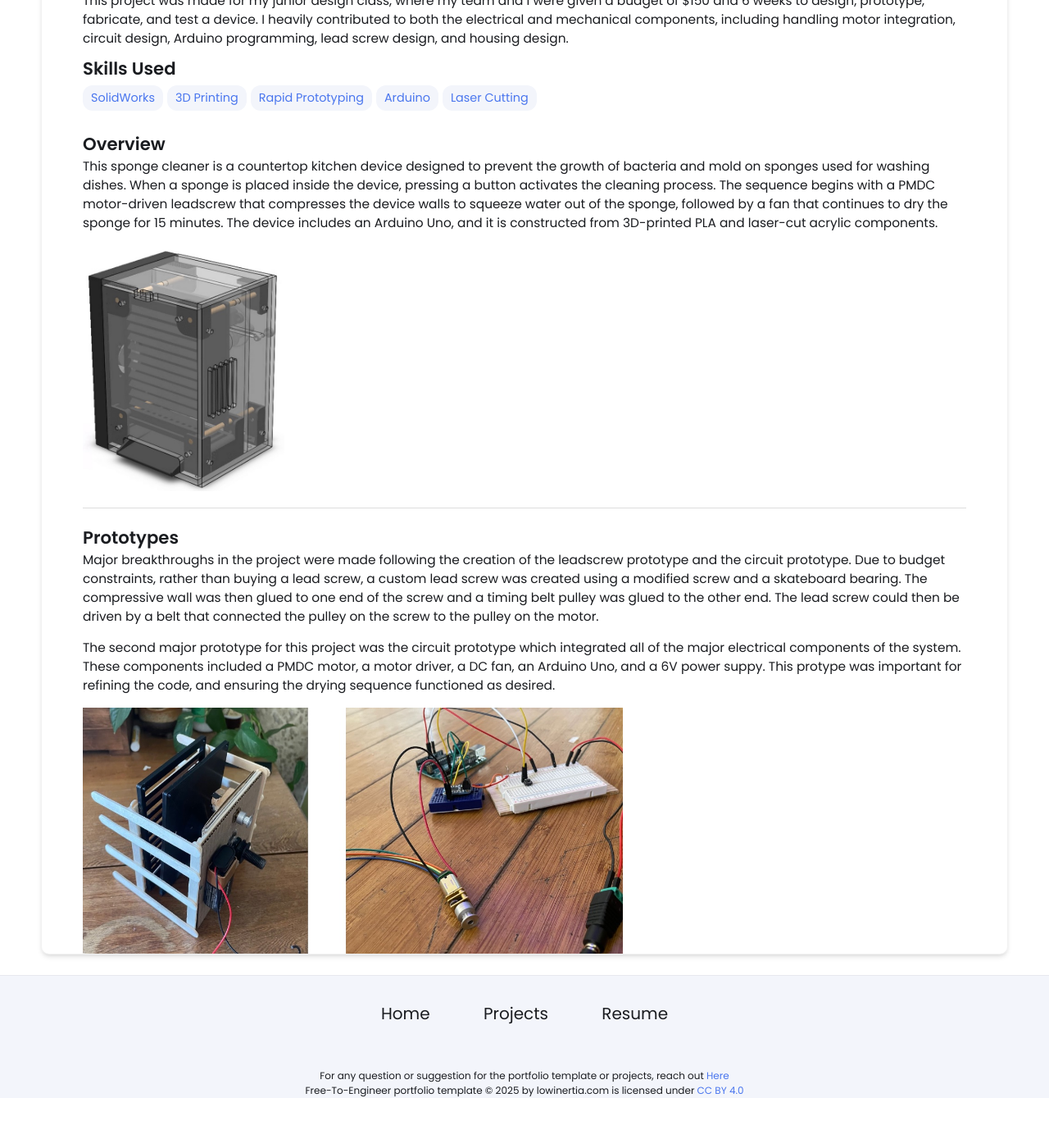
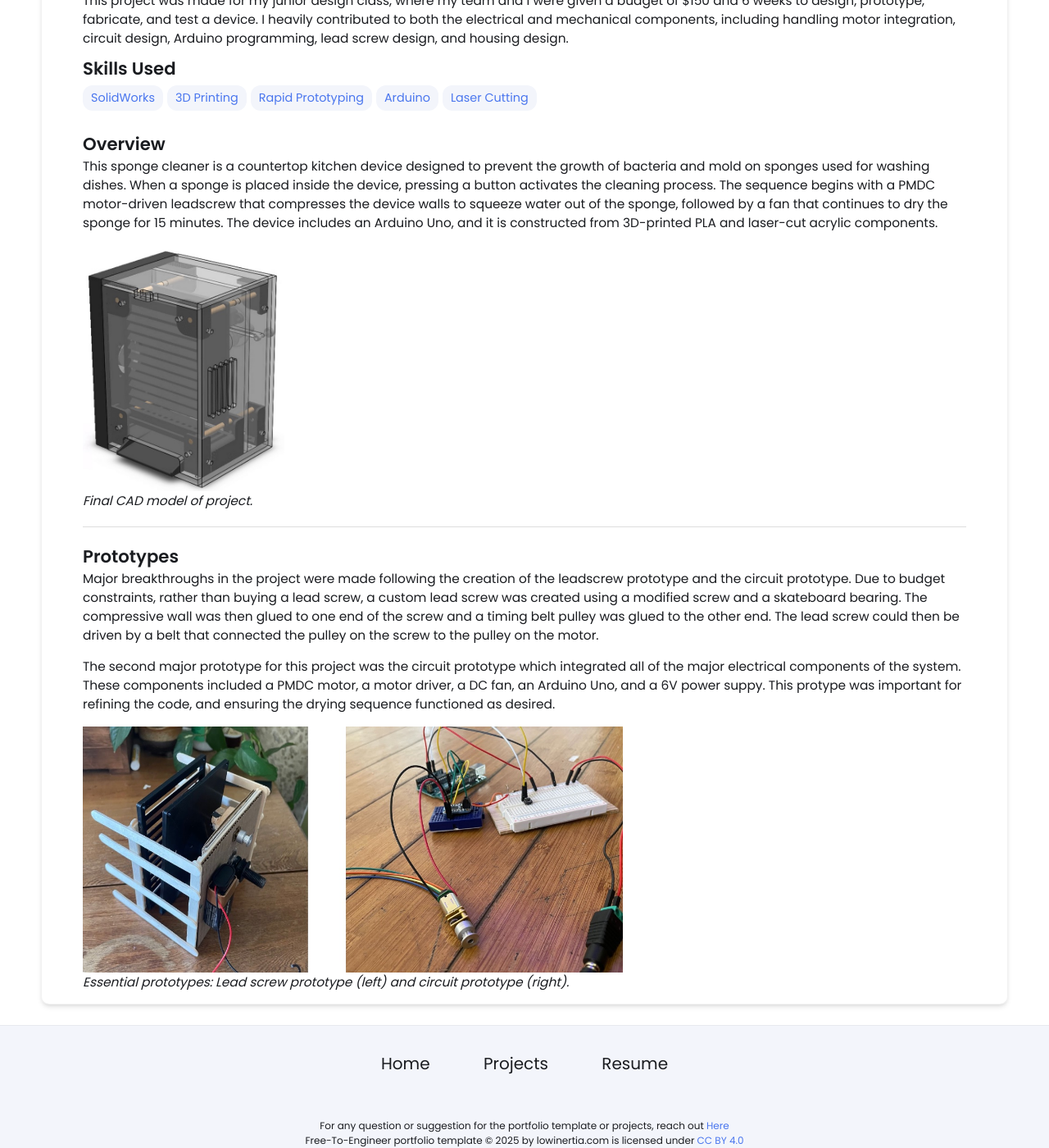
Before and after one commit to klee-eng/klee-eng.github.io, a Jekyll site: the page built from _projects/Sponge Cleaner/index.md, in a window 1280 px wide and 1400 px high, scrolled down 599 px. Shown: the whole window at 82% size. Built offline with Jekyll 4.4.1, drawn with Linux system fonts in a browser that asks for light colours; before the commit the page ends 1938 px from its top, so only the background shows below that.

Commit message:
Update index.md

```diff
--- a/_projects/Sponge Cleaner/index.md
+++ b/_projects/Sponge Cleaner/index.md
@@ -19,7 +19,7 @@ This sponge cleaner is a countertop kitchen device designed to prevent the growt
   <img src="/images-final/JuniorDesignCAD.jpeg" height="300" alt="Hub1">
 </div>
 
-
+<p><i>Final CAD model of project.</i></p>
 ---
 
 ## Prototypes
@@ -30,3 +30,5 @@ The second major prototype for this project was the circuit prototype which inte
 <div style="display: flex; gap: 10px;">
   <img src="/images-final/JuniorDesignPrototypes.jpg" height="300" alt="Hub1">
 </div>
+
+<p><i>Essential prototypes: Lead screw prototype (left) and circuit prototype (right).</i></p>
```
